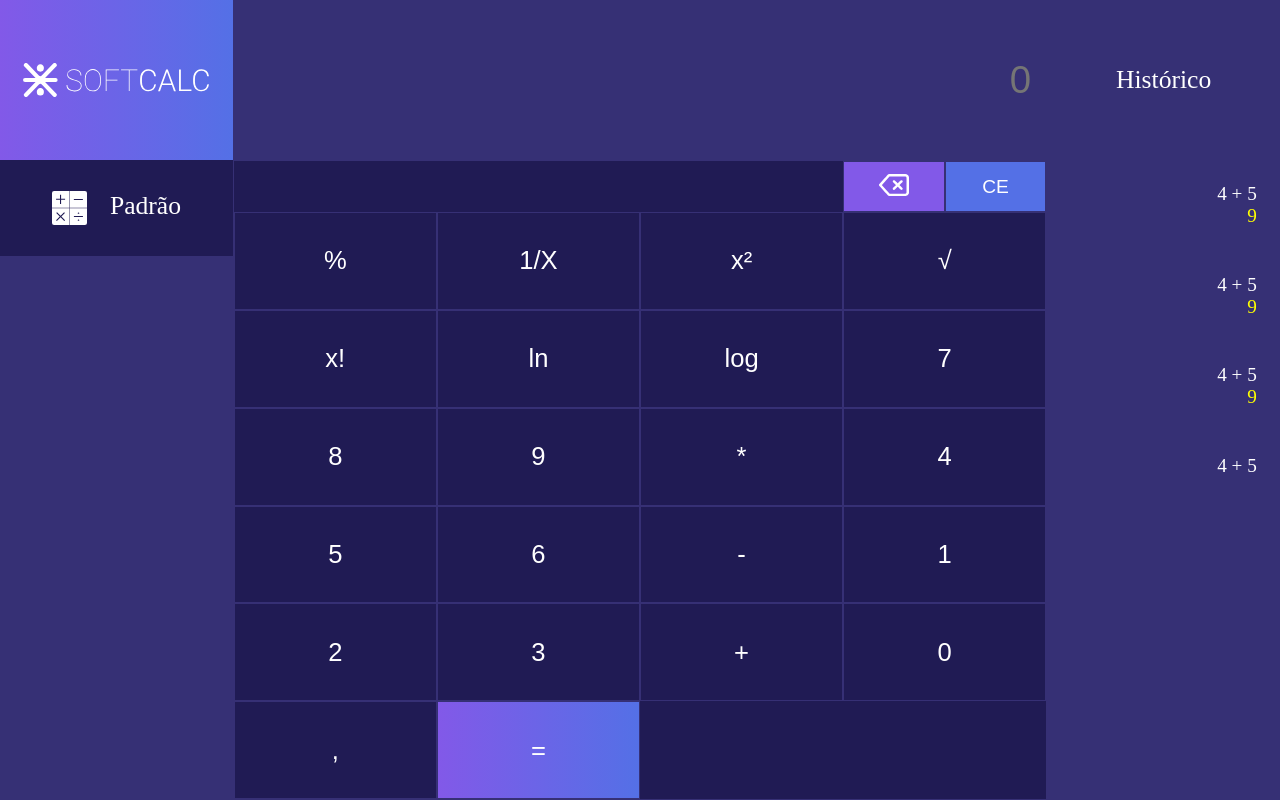
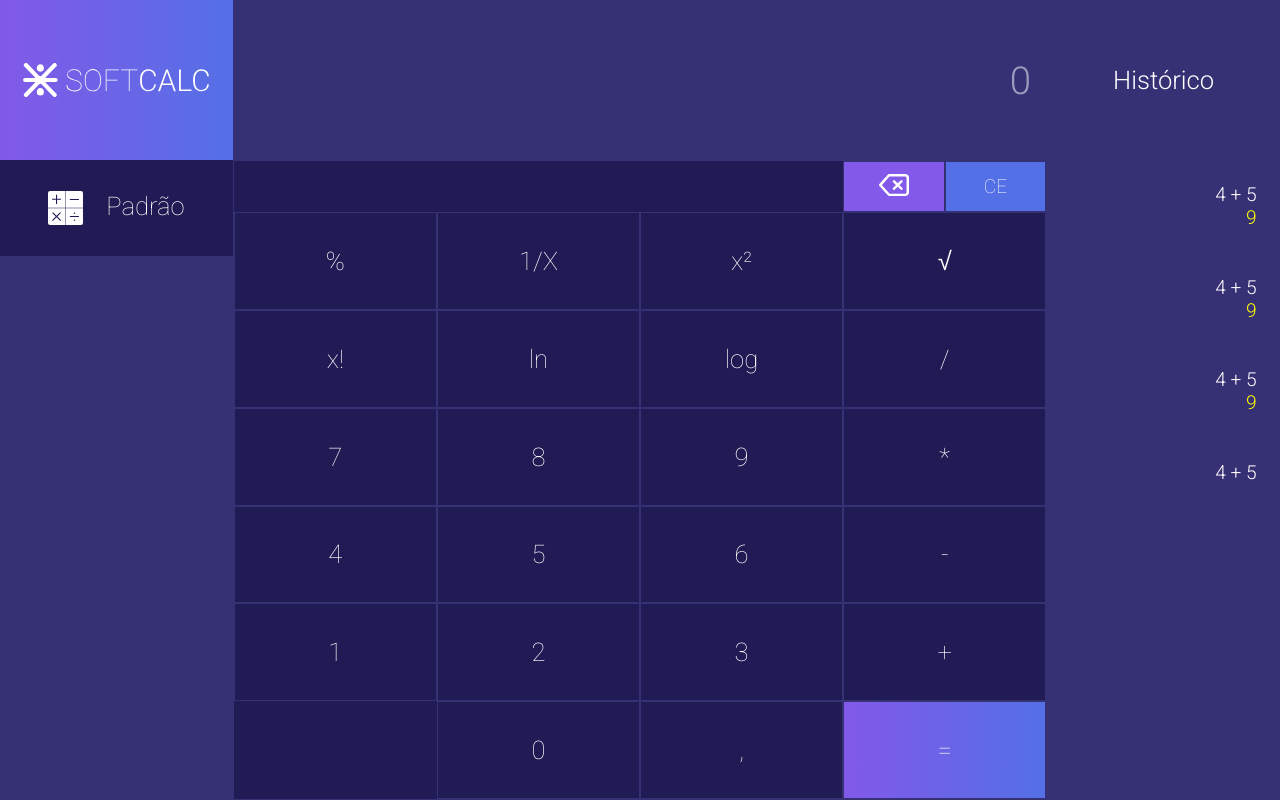
Before and after one commit to kingnaldoo/SoftCalc, a Vue app: page / in a window 1280 px wide. Built offline with nearby package versions, Linux system fonts and the light colour scheme.

Commit message:
add two way data binding on display

```diff
--- a/package.json
+++ b/package.json
@@ -24,12 +24,15 @@
     "eslint-plugin-import": "^2.20.2",
     "eslint-plugin-vue": "^7.0.0",
     "lint-staged": "^9.5.0",
-    "node-sass": "^4.12.0",
+    "node-sass": "4.14.0",
     "sass-loader": "^8.0.2",
     "typescript": "~4.1.5"
   },
   "gitHooks": {
     "pre-commit": "lint-staged"
+  },
+  "engines": {
+    "node": "14.x"
   },
   "lint-staged": {
     "*.{js,jsx,vue,ts,tsx}": [
--- a/public/index.html
+++ b/public/index.html
@@ -13,5 +13,8 @@
     </noscript>
     <div id="app"></div>
     <!-- built files will be auto injected -->
+    <link rel="preconnect" href="https://fonts.googleapis.com">
+    <link rel="preconnect" href="https://fonts.gstatic.com" crossorigin>
+    <link href="https://fonts.googleapis.com/css2?family=Roboto:wght@100;300&display=swap" rel="stylesheet">
   </body>
 </html>
--- a/src/pages/Standart.vue
+++ b/src/pages/Standart.vue
@@ -21,42 +21,45 @@
                     type="text"
                     id="display"
                     placeholder="0"
+                    v-model="input_display"
                 />
             </div>
 
             <div class="input-keyboard">
                 <ul class="keyboard-list">
                     <li class="keyboard-items-top">
-                        <button class="top-key delete" type="button">
+                        <button class="top-key delete" type="button" v-on:click="deleteChar">
                             <img src="../assets/icons/delete.svg" alt="Deletar número">
                         </button>
 
-                        <button class=" top-key clear" type="button">CE</button>
+                        <button class=" top-key clear" type="button" v-on:click="clearInput">CE</button>
                     </li>
 
                     <div class="keyboard-items-bottom">
-                        <button class="key-bottom" type="button">%</button>
-                        <button class="key-bottom" type="button">1/X</button>
-                        <button class="key-bottom" type="button">x²</button>
-                        <button class="key-bottom" type="button">√</button>
-                        <button class="key-bottom" type="button">x!</button>
-                        <button class="key-bottom" type="button">ln</button>
-                        <button class="key-bottom" type="button">log</button>
-                        <button class="key-bottom" type="button">7</button>
-                        <button class="key-bottom" type="button">8</button>
-                        <button class="key-bottom" type="button">9</button>
-                        <button class="key-bottom" type="button">*</button>
-                        <button class="key-bottom" type="button">4</button>
-                        <button class="key-bottom" type="button">5</button>
-                        <button class="key-bottom" type="button">6</button>
-                        <button class="key-bottom" type="button">-</button>
-                        <button class="key-bottom" type="button">1</button>
-                        <button class="key-bottom" type="button">2</button>
-                        <button class="key-bottom" type="button">3</button>
-                        <button class="key-bottom" type="button">+</button>
-                        <button class="key-bottom" type="button">0</button>
-                        <button class="key-bottom" type="button">,</button>
-                        <button class="key-bottom equal" type="button">=</button>
+                        <button class="bottom-key" type="button">%</button>
+                        <button class="bottom-key" type="button">1/X</button>
+                        <button class="bottom-key" type="button">x²</button>
+                        <button class="bottom-key" type="button">√</button>
+                        <button class="bottom-key" type="button">x!</button>
+                        <button class="bottom-key" type="button">ln</button>
+                        <button class="bottom-key" type="button">log</button>
+                        <button class="bottom-key" type="button">/</button>
+                        <button class="bottom-key" v-on:click="insertValue" type="button">7</button>
+                        <button class="bottom-key" v-on:click="insertValue" type="button">8</button>
+                        <button class="bottom-key" v-on:click="insertValue" type="button">9</button>
+                        <button class="bottom-key" type="button">*</button>
+                        <button class="bottom-key" v-on:click="insertValue" type="button">4</button>
+                        <button class="bottom-key" v-on:click="insertValue" type="button">5</button>
+                        <button class="bottom-key" v-on:click="insertValue" type="button">6</button>
+                        <button class="bottom-key" type="button">-</button>
+                        <button class="bottom-key" v-on:click="insertValue" type="button">1</button>
+                        <button class="bottom-key" v-on:click="insertValue" type="button">2</button>
+                        <button class="bottom-key" v-on:click="insertValue" type="button">3</button>
+                        <button class="bottom-key" type="button">+</button>
+                        <div></div>
+                        <button class="bottom-key" v-on:click="insertValue" type="button">0</button>
+                        <button class="bottom-key" v-on:click="insertValue" type="button">,</button>
+                        <button class="bottom-key equal" type="button">=</button>
                     </div>
                 </ul>
             </div>
@@ -93,10 +96,25 @@
     </div>
 </template>
 
-<script lang="ts">
-
+<script lang="js">
 export default {
     name: 'Standart',
+    data() {
+        return {
+            input_display: ''
+        };
+    },
+    methods: {
+        deleteChar() {
+            this.input_display = this.input_display.substring(0, this.input_display.length-1);
+        },
+        clearInput() {
+            this.input_display = '';
+        },
+        insertValue(e) {
+            this.input_display += e.currentTarget.innerHTML;
+        },
+    }
 };
 </script>
 
@@ -149,6 +167,7 @@ export default {
 
                         h5 {
                             color: white;
+                            font-family: 'Roboto', sans-serif;
                             font-size: 2vw;
                             font-weight: 100;
                         }
@@ -176,7 +195,14 @@ export default {
                     outline: none;
                     color: white;
                     font-size: 3vw;
+                    font-family: 'Roboto', sans-serif;
+                    font-weight: 300;
                     text-align: right;
+                    pointer-events: none;
+
+                    &::placeholder {
+                        color: rgba(255, 255, 255, 0.521);
+                    }
                 }
             }
 
@@ -225,6 +251,8 @@ export default {
                         .clear {
                             background-color: $secundary-color;
                             color: white;
+                            font-family: 'Roboto', sans-serif;
+                            font-weight: 100;
                             font-size: 1.5vw;
                         }
                     }
@@ -236,10 +264,12 @@ export default {
                         grid-template-columns: repeat(4, 1fr);
                         grid-template-rows: repeat(6, 1fr);
 
-                        .key-bottom {
+                        .bottom-key {
                             background-color: $item-color;
                             border: 1px solid $background-color;
                             color: white;
+                            font-family: 'Roboto', sans-serif;
+                            font-weight: 100;
                             font-size: 2vw;
 
                             &:hover {
@@ -271,6 +301,7 @@ export default {
                 @include centralizeContent();
                 font-size: 2vw;
                 color: white;
+                font-family: 'Roboto', sans-serif;
                 font-weight: 400;
             }
 
@@ -302,8 +333,9 @@ export default {
 
                         h4 {
                             color: white;
+                            font-family: 'Roboto', sans-serif;
                             font-size: 1.5vw;
-                            font-weight: 100;
+                            font-weight: 300;
                         }
 
                         .result {
```
Also changed, not shown: 1 other file (tests, documents, lock files or other folders).
